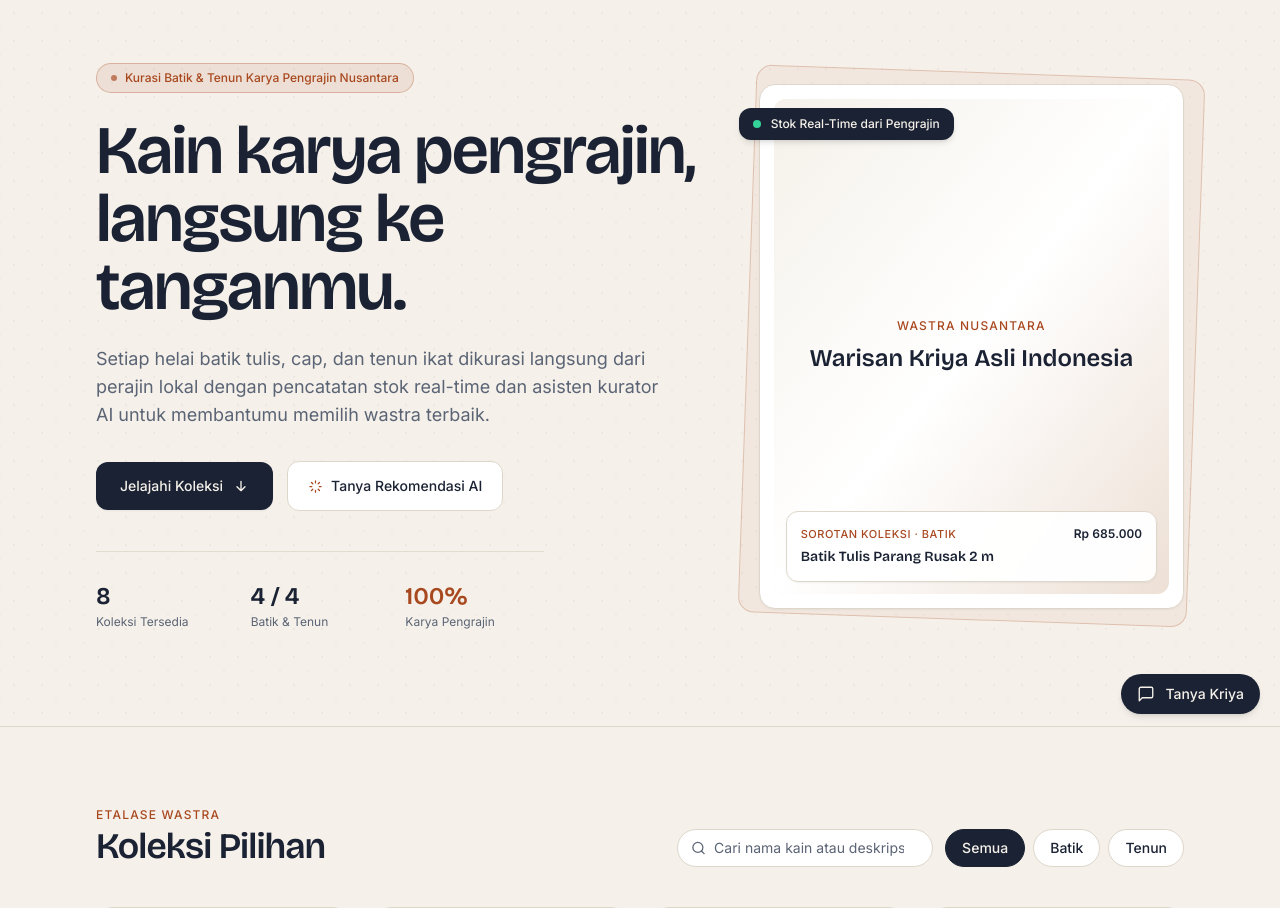
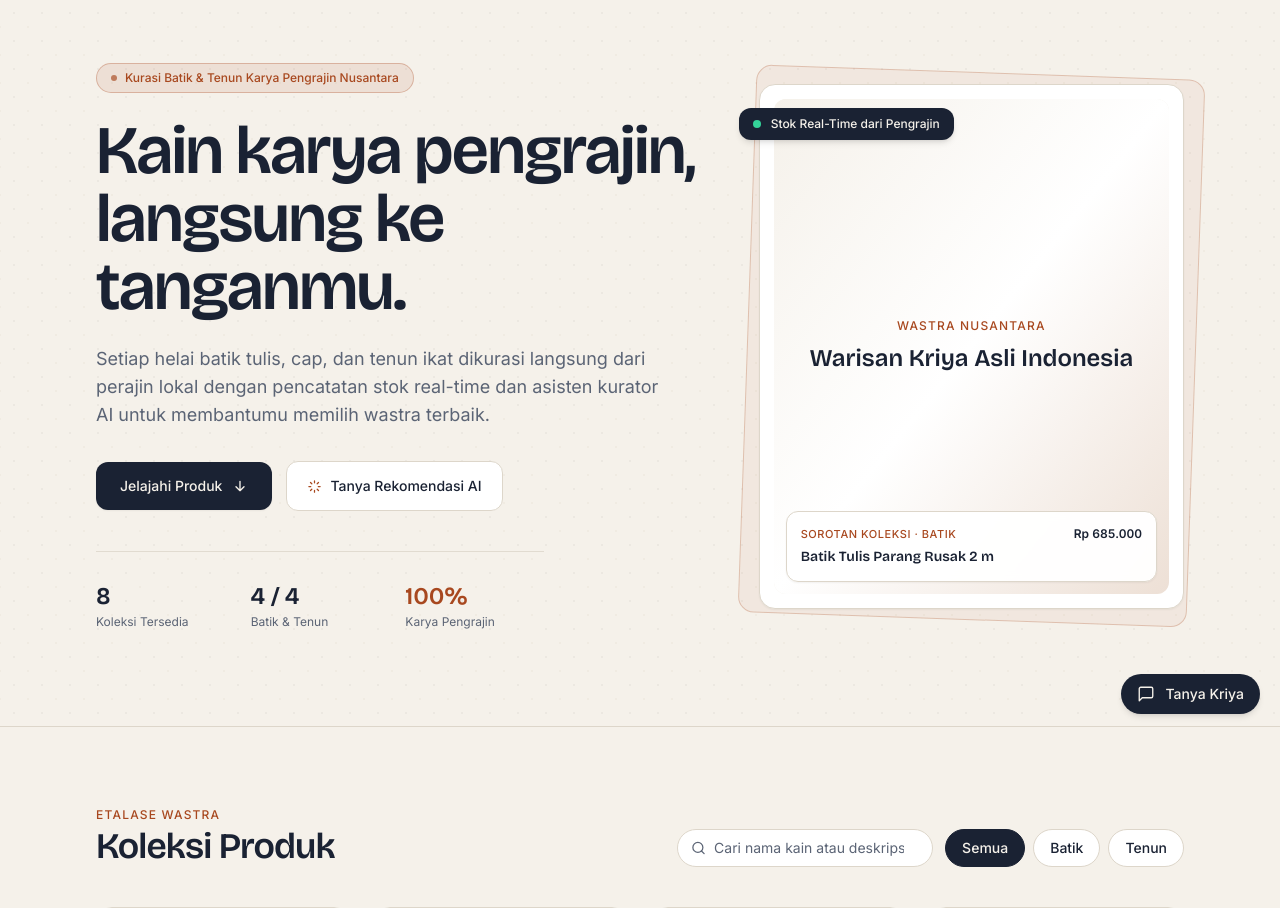
Before and after one commit to BimoFr/PAW-Project-Kriya, a Node server app: page / in a window 1280 px wide. Shown: the part 66-974 px from the top of the page. Run offline with Node 20, Linux system fonts and the light colour scheme; data comes from the database, SQL or seed files in the repository; some libraries are stand-ins or nearby versions.

Commit message:
week9(refactor): ubah teks tombol dan judul koleksi untuk konsistensi istilah produk

```diff
--- a/views/index.ejs
+++ b/views/index.ejs
@@ -40,7 +40,7 @@
           <div class="rise rise-3 mt-8 flex flex-wrap items-center gap-3.5">
             <a href="#produk"
                class="inline-flex items-center gap-2.5 bg-ink text-paper font-medium text-sm px-6 py-3.5 rounded-xl transition-all duration-200 hover:bg-soga hover:-translate-y-0.5 shadow-sm">
-              <span>Jelajahi Koleksi</span>
+              <span>Jelajahi Produk</span>
               <svg width="16" height="16" viewBox="0 0 24 24" fill="none" stroke="currentColor" stroke-width="2" stroke-linecap="round" stroke-linejoin="round" aria-hidden="true">
                 <path d="M12 5v14M6 13l6 6 6-6"/>
               </svg>
@@ -122,7 +122,7 @@
       <div class="flex flex-col lg:flex-row lg:items-end justify-between gap-6">
         <div>
           <p class="text-xs font-medium uppercase tracking-widest text-soga">Etalase Wastra</p>
-          <h2 class="font-display font-semibold tracking-tight text-3xl sm:text-4xl text-ink mt-1">Koleksi Pilihan</h2>
+          <h2 class="font-display font-semibold tracking-tight text-3xl sm:text-4xl text-ink mt-1">Koleksi Produk</h2>
         </div>
 
         <!-- Bar Kontrol: Live Search + Filter Kategori -->
```
